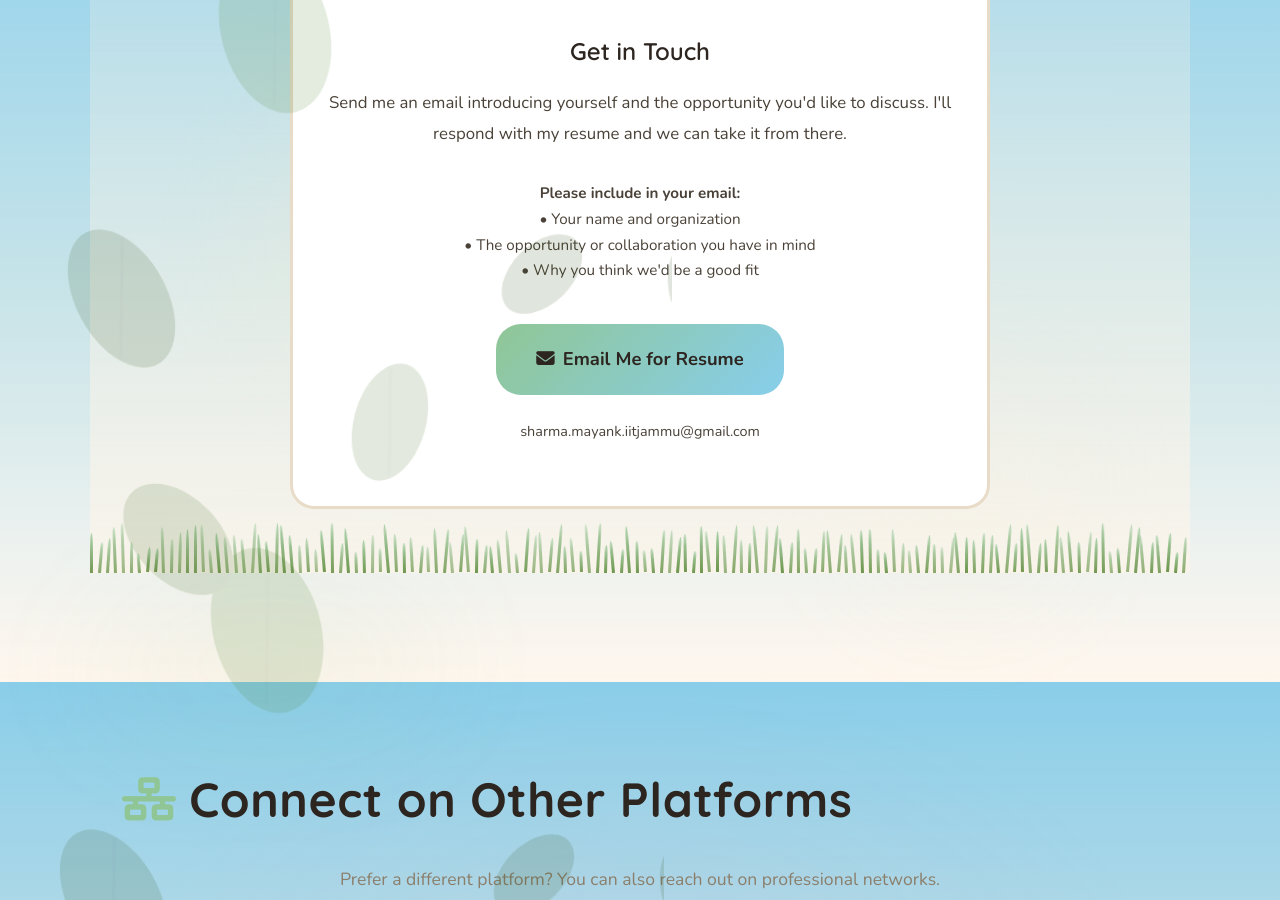
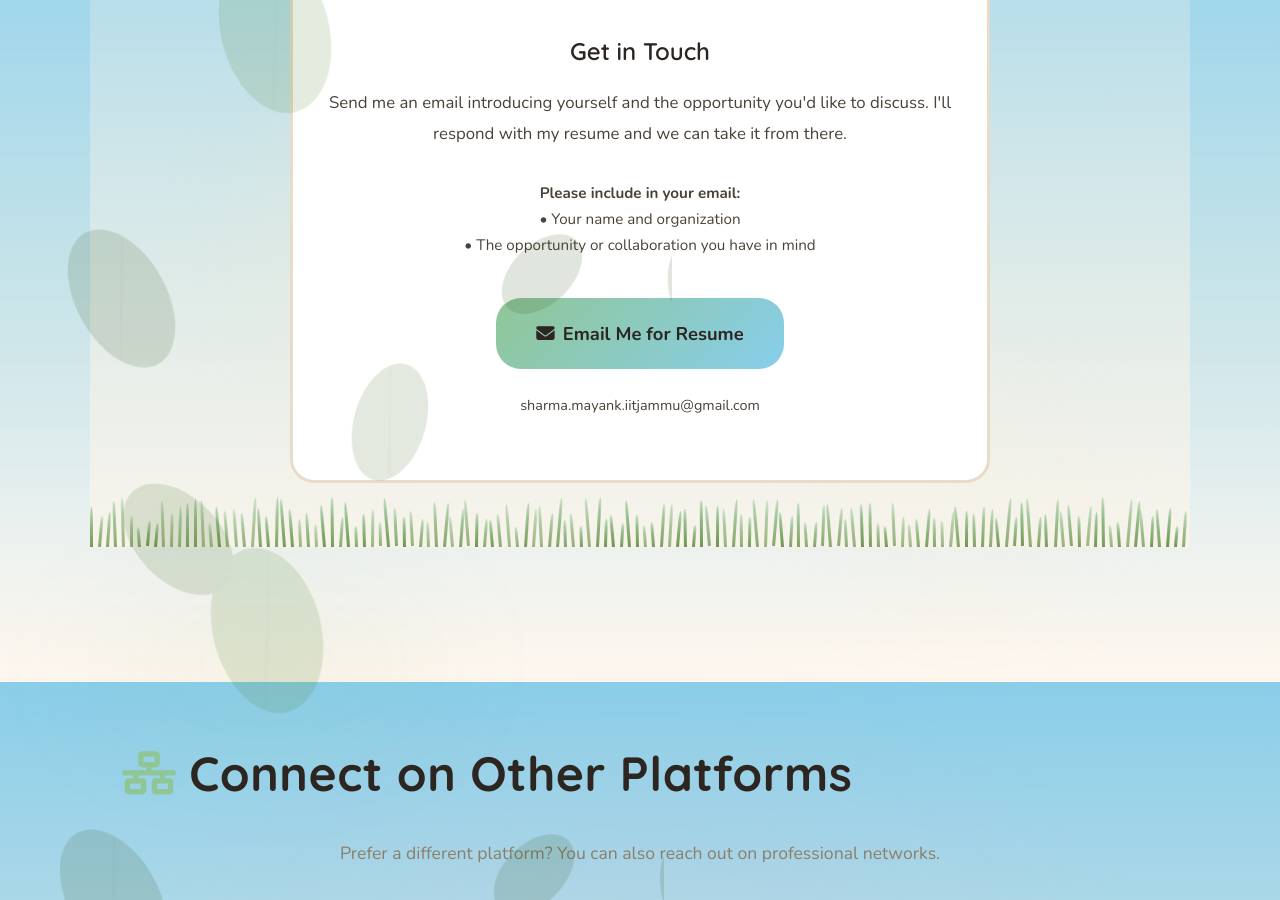
Before and after one commit to mayank1101/mayank1101.github.io, a Jekyll site: the page built from resume.html, in a window 1280 px wide and 900 px high, scrolled down 2018 px. Built offline with Jekyll 4.4.1, drawn with Linux system fonts in a browser that asks for light colours.

Commit message:
removed extra text

```diff
--- a/resume.html
+++ b/resume.html
@@ -134,7 +134,6 @@ description: Mayank Sharma's Resume - Available upon request. Contact me for col
             <strong>Please include in your email:</strong><br/>
             • Your name and organization<br/>
             • The opportunity or collaboration you have in mind<br/>
-            • Why you think we'd be a good fit
         </p>
         <div style="margin-top: 2.5rem;">
             <a class="cta cta-large" href="mailto:sharma.mayank.iitjammu@gmail.com?subject=Resume%20Request%20-%20[Your%20Name]&body=Hi%20Mayank,%0D%0A%0D%0AI'm%20reaching%20out%20regarding...">
```
